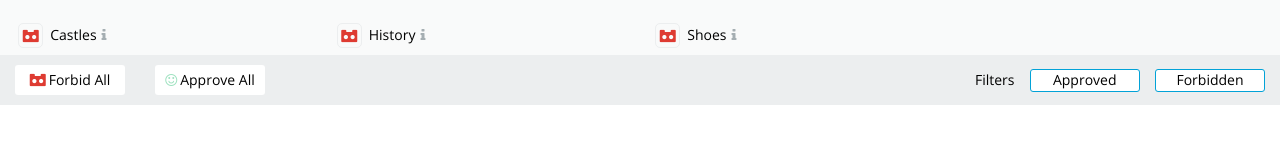
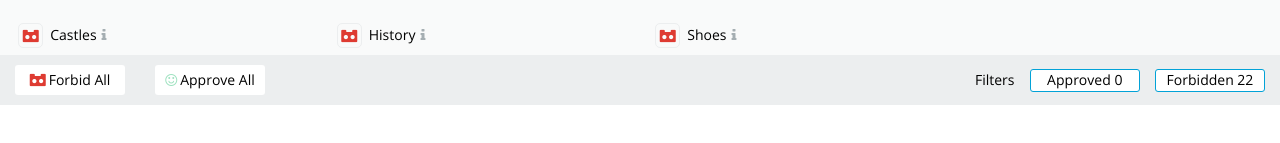
Before and after one commit to Asya-Mikhailova/react-test-task, a React (Create React App) app: page / in a window 1280 px wide. Shown: the part 245-388 px from the top of the page. Built offline with nearby package versions, Linux system fonts and the light colour scheme; data requests are answered from the project's data file.

Commit message:
feat: add forbidden/approved count to the filter

```diff
--- a/src/components/CategoriesContainer.js
+++ b/src/components/CategoriesContainer.js
@@ -102,13 +102,17 @@ export const CategoriesContainer = () => {
           <p>Filters</p>
           <Button
             className='categories__button_border'
-            name='Approved'
+            name={`Approved  ${
+              categories.filter(FILTER_MAP['Approved']).length
+            }`}
             aria-pressed={'Approved' === filter}
             onClick={() => setFilter('Approved')}
           />
           <Button
             className='categories__button_border'
-            name='Forbidden'
+            name={`Forbidden  ${
+              categories.filter(FILTER_MAP['Forbidden']).length
+            }`}
             aria-pressed={'Forbidden' === filter}
             onClick={() => setFilter('Forbidden')}
           />
```
